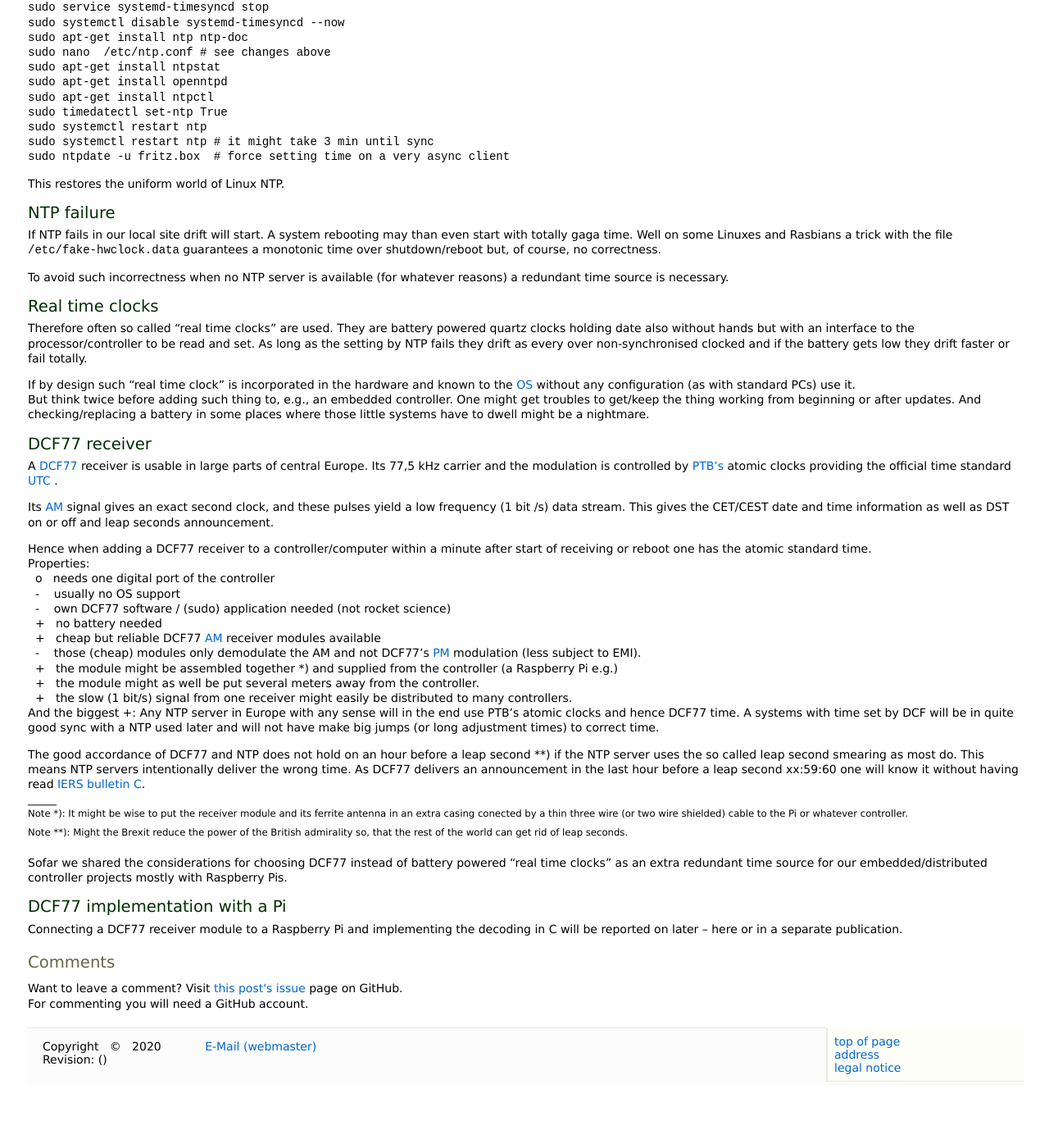
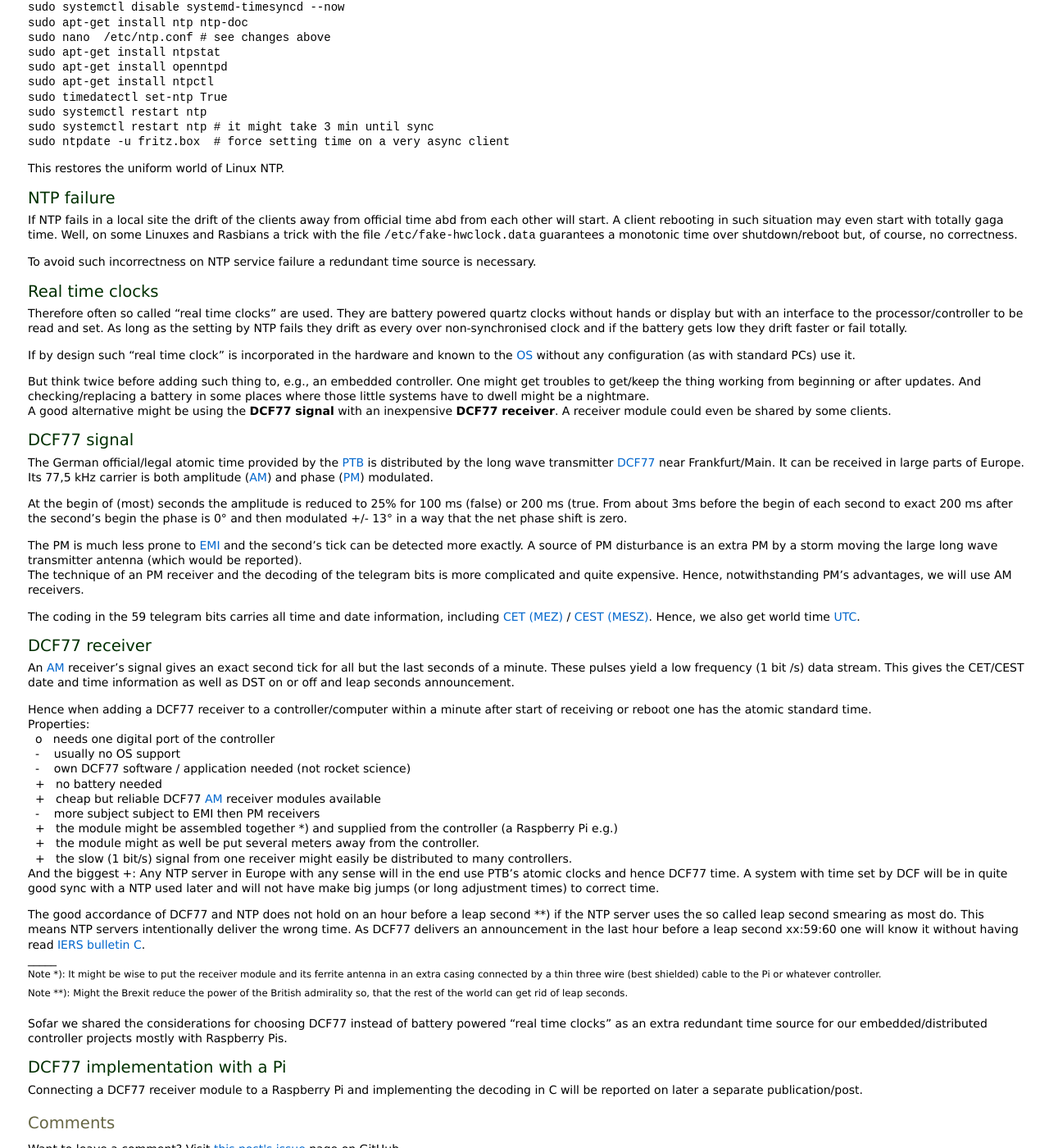
Before and after one commit to a-weinert/a-weinert.github.io, a Jekyll site: the page built from _posts/2020-10-08-timeSyncLocNet.md, in a window 1280 px wide and 1400 px high, scrolled down 1448 px. Shown: the whole window at 82% size. Built offline with Jekyll 4.4.1, drawn with Linux system fonts in a browser that asks for light colours; before the commit the page ends 2796 px from its top, so only the background shows below that; some of the changed text lies outside the part shown.

Commit message:
time by DCF77 impr.

````diff
--- a/_posts/2020-10-08-timeSyncLocNet.md
+++ b/_posts/2020-10-08-timeSyncLocNet.md
@@ -18,7 +18,9 @@
 
 In a common network one should have the same time on all machines -- be them
 servers, workstations or small controllers, like Pis for real
-time control as described, e.g. in ["Raspberry for remote services"](https://a-weinert.de/pub/raspberry4remoteServices.pdf "technical report (.pdf)") (see<!--more--> also
+time control as described, e.g. in
+["Raspberry for remote services"](https://a-weinert.de/pub/raspberry4remoteServices.pdf "technical report (.pdf)")
+(see<!--more--> also
    [publications](http://a-weinert.de/publication_en.html "by A. Weinert")).
 The rationale: You want
  - comparable file dates and
@@ -60,9 +62,8 @@
 ```
 # You do need to talk to an NTP server or two (or three).
 server 192.168.178.1
-# 192.168.178.1 is fritz.box (FRITZ!Box)
-# pool.ntp.org maps to about 1000 low-stratum NTP servers. Your
-# server will pick a different set every time it starts up.
+# 192.168.178.1 is fritz.box (the FRITZ!Box)
+# pool.ntp.org maps to about 1000 low-stratum NTP servers.
 #pool 0.debian.pool.ntp.org iburst
 ```
 
@@ -85,8 +86,8 @@
 server function for all clients (diagnosed by w32tm, ntpstat etc.) while the
 box's NTP server configuration entries were still intact and all (W)LAN
 communication was OK. In the end (at Netzwerk -> Netzwerkeinstellungen)
-unticking the NTP server role, pressing OK, counting to 20, ticking it
-and OK re-animated the function. Reseting the FRITZ!Box
+un-ticking the NTP server role, pressing OK, counting to 20, ticking it ON
+with OK re-animated the function. Reseting the FRITZ!Box
 by power down and up probably would have the same effect, but this we
 could not do on a working day.
 
@@ -114,59 +115,85 @@
 
 ## NTP failure
 
-If NTP fails in our local site drift will start. A system rebooting may than
-even start with totally gaga time. Well on some Linuxes and Rasbians a trick
+If NTP fails in a local site the drift of the clients away from official time
+abd from each other will start. A client rebooting in such situation may
+even start with totally gaga time. Well, on some Linuxes and Rasbians a trick
 with the file ```/etc/fake-hwclock.data``` guarantees a monotonic
 time over shutdown/reboot but, of course, no correctness.
 
-To avoid such incorrectness when no NTP server is available (for whatever
-reasons) a redundant time source is necessary.
+To avoid such incorrectness on NTP service failure a redundant
+time source is necessary.
 
 ## Real time clocks
 
 Therefore often so called "real time clocks" are used. They are battery
-powered quartz clocks holding date also  without hands but with an interface
+powered quartz clocks without hands or display but with an interface
 to the processor/controller to be read and set. As long as the setting by
-NTP fails they drift as every over non-synchronised clocked and if the
+NTP fails they drift as every over non-synchronised clock and if the
 battery gets low they drift faster or fail totally.
 
 If by design such "real time clock" is incorporated in the hardware and
 known to the [OS](#real-time-clocks "Operating System")
 without any configuration (as with standard PCs) use it.
+
 But think twice before adding such thing to, e.g., an embedded controller.
 One might get troubles to get/keep the thing working from beginning or
 after updates. And checking/replacing a battery in some places where
 those little systems have to dwell might be a nightmare.
+A good alternative might be using the **DCF77 signal** with an inexpensive
+**DCF77 receiver**. A receiver module could even be shared by some clients.
+
+
+## DCF77 signal
+
+The German official/legal atomic time provided by the
+[PTB](#dcf77-signal "Physikalisch-Technische Bundesanstalt, Braunschweig")
+is distributed by the long wave transmitter
+[DCF77](#dcf77-signal
+ "the callsign of the long wave time transmitter in Mainflingen")
+near Frankfurt/Main. It can be received  in large parts of Europe. Its
+77,5 kHz carrier is both amplitude
+([AM](#dcf77-signal "amplitude modulation")) and phase
+([PM](#dcf77-signal "phase modulation")) modulated.
+
+At the begin of (most) seconds the amplitude is reduced to 25% for 100 ms
+(false) or 200 ms (true. From about 3ms before the begin of each second to
+exact 200 ms after the second's begin the phase
+is 0° and then modulated +/- 13° in a way that the net phase shift is zero.
+
+The PM is much less prone to
+[EMI](#dcf77-signal "electro-magnetic interference") and the second's tick
+can be detected more exactly. A source of PM disturbance is an extra PM by
+a storm moving the large long wave transmitter antenna (which would
+be reported).
+The technique of an PM receiver and the decoding of the telegram bits is
+more complicated and quite expensive. Hence, notwithstanding PM's
+advantages, we will use AM receivers.
+
+The coding in the 59 telegram bits carries all time and date information,
+including [CET (MEZ)](#dcf77-signal "Central European Time, UTC + 1h") /
+[CEST (MESZ)](#dcf77-signal "CE summer Time, UTC + 2h"). Hence, we
+also get world time [UTC](#dcf77-signal "Coordinated Universal Time").
 
 ## DCF77 receiver
 
-A [DCF77](#dcf77-receiver
- "the callsign of the long wave time transmitter in Mainflingen, D")
-receiver is usable in large parts of central Europe. Its 77,5 kHz carrier
-and the modulation is controlled by
-[PTB's](#dcf77-receiver "Physikalisch-Technische Bundesanstalt")
-atomic clocks providing the official time standard
-[UTC](#dcf77-receiver "Coordinated Universal Time") .
-
-Its [AM](#dcf77-receiver "amplitude modulation") signal
-gives an exact second clock, and these pulses yield a low frequency
-(1 bit /s) data stream. This gives the CET/CEST date and time
-information as well as DST on or off and leap seconds announcement.
+An [AM](#dcf77-receiver "amplitude modulation") receiver's signal
+gives an exact second tick for all but the last seconds of a minute.
+These pulses yield a low frequency (1 bit /s) data stream. This gives the
+CET/CEST date and time information as well as DST on or off and leap
+seconds announcement.
 
 Hence when adding a DCF77 receiver to a controller/computer within a
 minute after start of receiving or reboot one has the atomic standard time.
 Properties:
  &nbsp; o &nbsp; needs one digital port of the controller
  &nbsp; - &nbsp;&nbsp; usually no OS support
- &nbsp; - &nbsp;&nbsp; own DCF77 software / (sudo) application needed (not  rocket
+ &nbsp; - &nbsp;&nbsp; own DCF77 software / application needed (not rocket
  science)
  &nbsp; + &nbsp; no battery needed
  &nbsp; + &nbsp; cheap but reliable DCF77
   [AM](#dcf77-receiver "amplitude modulation") receiver modules available
- &nbsp; - &nbsp;&nbsp; those (cheap) modules only demodulate the AM
-   and not DCF77's
-  [PM](#dcf77-receiver "phase modulation") modulation
-   (less subject to EMI).
+ &nbsp; - &nbsp;&nbsp; more subject  subject to EMI then PM receivers
  &nbsp; + &nbsp; the module might be assembled together *) and supplied
    from the controller (a Raspberry Pi e.g.)
  &nbsp; + &nbsp; the module might as well be put several meters away from
@@ -175,7 +202,7 @@
    be distributed to many controllers.
 And the biggest +:
 Any NTP server in Europe with any sense will in the end use PTB's atomic
-clocks and hence DCF77 time. A systems with time set by DCF will be in quite
+clocks and hence DCF77 time. A system with time set by DCF will be in quite
 good sync with a NTP used later and will not have make big jumps (or long
 adjustment times) to correct time.
 
@@ -187,8 +214,8 @@
 [IERS bulletin C](https://www.iers.org/SharedDocs/News/EN/BulletinC.html
 "Earth Rotation Services").
 _____
-<sup>Note *): It might be wise to put the receiver module and its ferrite antenna
-in an extra casing conected by a thin three wire (or two wire shielded)
+<sup>Note *): It might be wise to put the receiver module and its ferrite
+antenna in an extra casing connected by a thin three wire (best shielded)
 cable to the Pi or whatever controller.
 Note **): Might the Brexit reduce the power of the British admirality so,
 that the rest of the world can get rid of leap seconds.</sup>
@@ -201,4 +228,4 @@
 ## DCF77 implementation with a Pi
 
 Connecting a DCF77 receiver module to a Raspberry Pi and implementing the
-decoding in C will be reported on later -- here or in a separate publication.
+decoding in C will be reported on later a separate publication/post.
````
Also changed, not shown: other parts of _posts/2020-10-08-timeSyncLocNet.md (+1 -1 lines).
